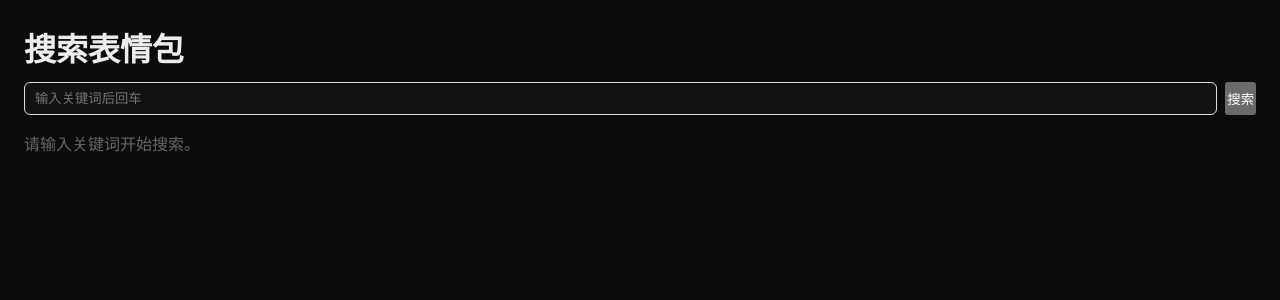
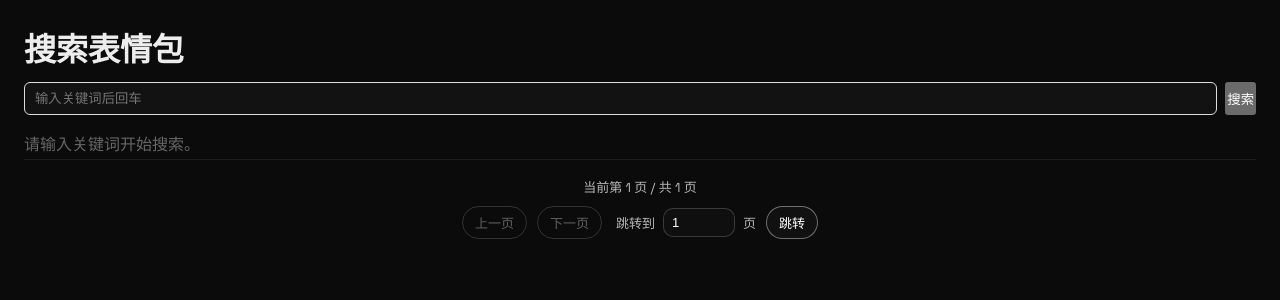
Before and after one commit to WalnuTpz/mol-world, a Next.js app: page /search in a window 1280 px wide. Shown: the top 300 px of the page. Built offline with nearby package versions, Linux system fonts and the light colour scheme; no server answers.

Commit message:
fix(page): 分页显示优化

```diff
--- a/app/manage/page.tsx
+++ b/app/manage/page.tsx
@@ -209,7 +209,7 @@ export default function ManagePage() {
   };
 
   return (
-    <div className={baseStyles.page}>
+    <div className={`${baseStyles.page} ${baseStyles.pageWithPagination}`}>
       <header className={baseStyles.header}>
         <div className={baseStyles.headerInner}>
           <Link className={baseStyles.brand} href="/">
@@ -424,7 +424,6 @@ export default function ManagePage() {
           <div className={baseStyles.pageInfo}>
             当前第 {page} 页 / 共 {totalPages} 页
           </div>
-          {totalPages > 1 && (
           <div className={baseStyles.pageControls}>
             <div className={baseStyles.pageNav}>
               <button
@@ -462,7 +461,6 @@ export default function ManagePage() {
               </button>
             </form>
           </div>
-          )}
         </div>
       </main>
 
--- a/app/page.module.css
+++ b/app/page.module.css
@@ -6,6 +6,14 @@
   flex-direction: column;
   color: #f5f5f5;
   background: #262626;
+}
+
+.pageWithPagination .content {
+  padding-bottom: 2px;
+}
+
+.pageWithPagination .footer {
+  margin-top: 4px;
 }
 
 .header {
@@ -243,11 +251,13 @@
 
 .pagination {
   margin-top: 4px;
-  padding: 3px 0 0;
+  min-height: 96px;
+  padding: 12px 0;
   border-top: 1px solid rgba(255, 255, 255, 0.08);
   display: flex;
   flex-direction: column;
   align-items: center;
+  justify-content: center;
   gap: 10px;
   font-size: 13px;
 }
--- a/app/review/page.tsx
+++ b/app/review/page.tsx
@@ -159,7 +159,7 @@ export default function ReviewPage() {
   };
 
   return (
-    <div className={baseStyles.page}>
+    <div className={`${baseStyles.page} ${baseStyles.pageWithPagination}`}>
       <header className={baseStyles.header}>
         <div className={baseStyles.headerInner}>
           <Link className={baseStyles.brand} href="/">
@@ -319,7 +319,6 @@ export default function ReviewPage() {
           <div className={baseStyles.pageInfo}>
             当前第 {page} 页 / 共 {totalPages} 页
           </div>
-          {totalPages > 1 && (
           <div className={baseStyles.pageControls}>
             <div className={baseStyles.pageNav}>
               <button
@@ -357,7 +356,6 @@ export default function ReviewPage() {
               </button>
             </form>
           </div>
-          )}
         </div>
       </main>
 
--- a/app/search/page.tsx
+++ b/app/search/page.tsx
@@ -3,6 +3,7 @@ import Link from "next/link";
 import MemeGrid from "@/components/MemeGrid";
 import { prisma } from "@/lib/db";
 import { normalizeSearchTokens, sortTags } from "@/lib/tags";
+import baseStyles from "../page.module.css";
 
 export const dynamic = "force-dynamic";
 
@@ -10,6 +11,7 @@ type SearchParams = {
   q?: string | string[];
   page?: string | string[];
   limit?: string | string[];
+  sort?: string | string[];
 };
 
 function getParam(value: string | string[] | undefined) {
@@ -29,6 +31,11 @@ export default async function SearchPage({
   const q = (getParam(searchParams?.q) ?? "").trim();
   const page = parseIntParam(getParam(searchParams?.page), 1);
   const limit = parseIntParam(getParam(searchParams?.limit), 40);
+  const sortParam = getParam(searchParams?.sort);
+  const sort =
+    sortParam === "name" || sortParam === "earliest" || sortParam === "latest"
+      ? sortParam
+      : "latest";
   const skip = (page - 1) * limit;
 
   const tokens = q ? normalizeSearchTokens(q) : [];
@@ -78,25 +85,106 @@ export default async function SearchPage({
       tags: sortTags(item.tags.map((t) => t.tag.name)),
     }));
 
-  const [items, total] = tokens.length > 0
-    ? await Promise.all([
+  let items: MemeRow[] = [];
+  let total = 0;
+  if (tokens.length > 0) {
+    if (sort === "name") {
+      const list = await prisma.meme.findMany({
+        where: where ?? undefined,
+        select,
+      });
+      const collator = new Intl.Collator("zh-Hans-CN", {
+        sensitivity: "base",
+        numeric: true,
+      });
+      list.sort((a, b) => {
+        if (!a.title && !b.title) return 0;
+        if (!a.title) return 1;
+        if (!b.title) return -1;
+        const diff = collator.compare(a.title, b.title);
+        if (diff !== 0) return diff;
+        return b.createdAt.getTime() - a.createdAt.getTime();
+      });
+      total = list.length;
+      items = list.slice(skip, skip + limit);
+    } else {
+      const orderBy =
+        sort === "earliest"
+          ? { createdAt: "asc" as const }
+          : { createdAt: "desc" as const };
+      const [list, count] = await Promise.all([
         prisma.meme.findMany({
           where: where ?? undefined,
-          orderBy: { createdAt: "desc" },
+          orderBy,
           skip,
           take: limit,
           select,
         }),
         prisma.meme.count({ where: where ?? undefined }),
-      ])
-    : [[], 0];
+      ]);
+      items = list;
+      total = count;
+    }
+  }
 
-  const normalizedItems = normalizeItems(items as MemeRow[]);
+  const normalizedItems = normalizeItems(items);
 
   const totalPages = Math.max(1, Math.ceil(total / limit));
   const hasPrev = page > 1;
   const hasNext = page < totalPages;
   const encodedQ = encodeURIComponent(q);
+
+  const pager = (
+    <div className={baseStyles.pagination}>
+      <div className={baseStyles.pageInfo}>
+        当前第 {page} 页 / 共 {totalPages} 页
+      </div>
+      <div className={baseStyles.pageControls}>
+        <div className={baseStyles.pageNav}>
+          {hasPrev ? (
+            <Link
+              className={baseStyles.pageNavBtn}
+              href={`/search?q=${encodedQ}&sort=${sort}&page=${page - 1}&limit=${limit}`}
+            >
+              上一页
+            </Link>
+          ) : (
+            <span className={baseStyles.pageNavBtnDisabled}>上一页</span>
+          )}
+          {hasNext ? (
+            <Link
+              className={baseStyles.pageNavBtn}
+              href={`/search?q=${encodedQ}&sort=${sort}&page=${page + 1}&limit=${limit}`}
+            >
+              下一页
+            </Link>
+          ) : (
+            <span className={baseStyles.pageNavBtnDisabled}>下一页</span>
+          )}
+        </div>
+        <form className={baseStyles.pageJump} action="/search" method="get">
+          <input type="hidden" name="q" value={q} />
+          <input type="hidden" name="sort" value={sort} />
+          <input type="hidden" name="limit" value={limit} />
+          <label className={baseStyles.pageJumpLabel}>
+            跳转到
+            <input
+              className={baseStyles.pageJumpInput}
+              type="number"
+              name="page"
+              min={1}
+              max={totalPages}
+              defaultValue={page}
+            />
+            页
+          </label>
+          <button className={baseStyles.pageJumpButton} type="submit">
+            跳转
+          </button>
+        </form>
+      </div>
+    </div>
+  );
 
   return (
     <main style={{ padding: 24 }}>
@@ -121,37 +209,64 @@ export default async function SearchPage({
       </form>
 
       {!q ? (
-        <div style={{ color: "#666" }}>请输入关键词开始搜索。</div>
+        <>
+          <div style={{ color: "#666" }}>请输入关键词开始搜索。</div>
+          {pager}
+        </>
       ) : normalizedItems.length === 0 ? (
-        <div style={{ color: "#666" }}>没有找到相关结果。</div>
+        <>
+          <div style={{ color: "#666" }}>没有找到相关结果。</div>
+          {pager}
+        </>
       ) : (
         <>
-          <div style={{ marginBottom: 12, fontSize: 14 }}>
-            第 {page} 页 / 共 {totalPages} 页
+          <div style={{ display: "flex", gap: 8, marginBottom: 12 }}>
+            <Link
+              href={`/search?q=${encodedQ}&sort=name&page=1&limit=${limit}`}
+              style={{
+                padding: "6px 12px",
+                borderRadius: 999,
+                border: "1px solid #ddd",
+                background: sort === "name" ? "#111" : "#fff",
+                color: sort === "name" ? "#fff" : "#111",
+                textDecoration: "none",
+                fontSize: 14,
+              }}
+            >
+              按名称
+            </Link>
+            <Link
+              href={`/search?q=${encodedQ}&sort=latest&page=1&limit=${limit}`}
+              style={{
+                padding: "6px 12px",
+                borderRadius: 999,
+                border: "1px solid #ddd",
+                background: sort === "latest" ? "#111" : "#fff",
+                color: sort === "latest" ? "#fff" : "#111",
+                textDecoration: "none",
+                fontSize: 14,
+              }}
+            >
+              最新
+            </Link>
+            <Link
+              href={`/search?q=${encodedQ}&sort=earliest&page=1&limit=${limit}`}
+              style={{
+                padding: "6px 12px",
+                borderRadius: 999,
+                border: "1px solid #ddd",
+                background: sort === "earliest" ? "#111" : "#fff",
+                color: sort === "earliest" ? "#fff" : "#111",
+                textDecoration: "none",
+                fontSize: 14,
+              }}
+            >
+              最早
+            </Link>
           </div>
-          <div style={{ display: "flex", gap: 8, marginBottom: 16 }}>
-            {hasPrev ? (
-              <Link
-                href={`/search?q=${encodedQ}&page=${page - 1}&limit=${limit}`}
-                style={{ textDecoration: "none" }}
-              >
-                上一页
-              </Link>
-            ) : (
-              <span style={{ color: "#999" }}>上一页</span>
-            )}
-            {hasNext ? (
-              <Link
-                href={`/search?q=${encodedQ}&page=${page + 1}&limit=${limit}`}
-                style={{ textDecoration: "none" }}
-              >
-                下一页
-              </Link>
-            ) : (
-              <span style={{ color: "#999" }}>下一页</span>
-            )}
-          </div>
+          {pager}
           <MemeGrid items={normalizedItems} />
+          {pager}
         </>
       )}
     </main>
```
Also changed, not shown: app/all/page.tsx (+32 -8 lines), app/page.tsx (+7 -3 lines). Lines whose indentation alone changed are shown as unchanged.
